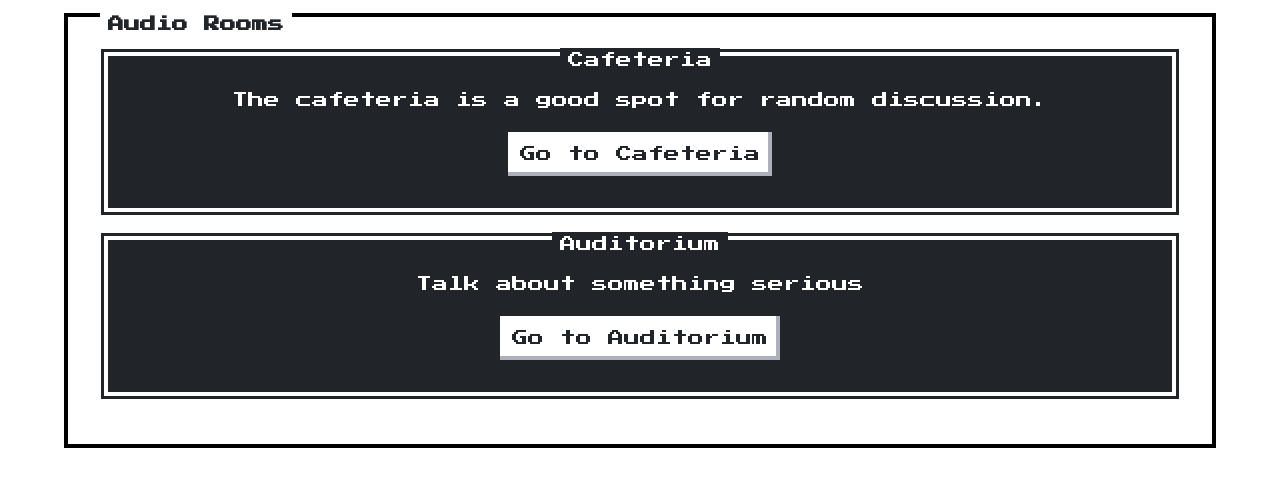
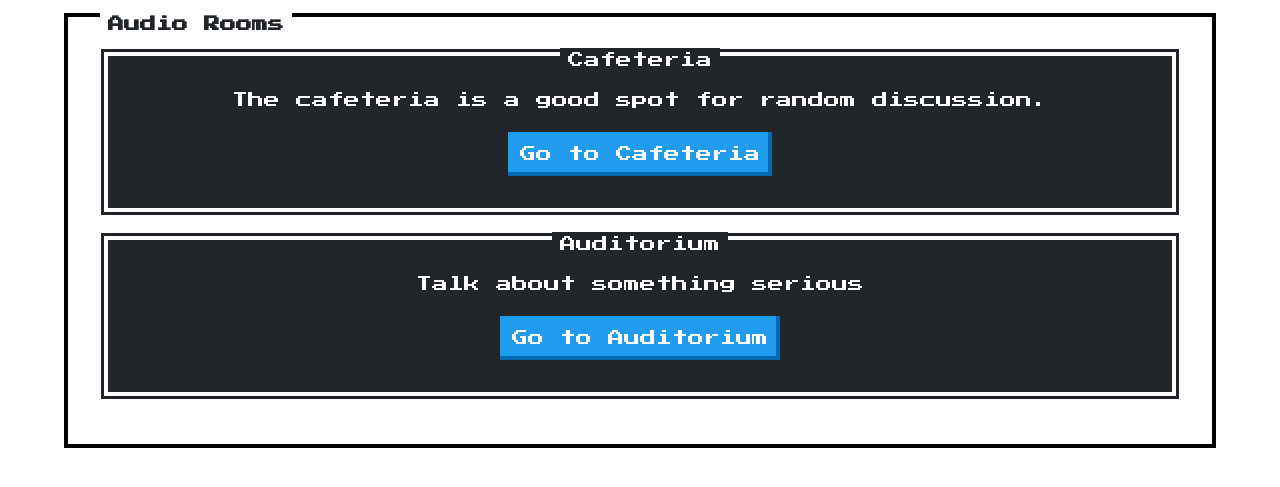
Before and after one commit to forestpurnell/sais-town, a plain HTML site: page index.html in a window 1280 px wide. Shown: the part 139-626 px from the top of the page. Drawn offline with nearby package versions, Linux system fonts and the light colour scheme.

Commit message:
Update index.html

```diff
--- a/index.html
+++ b/index.html
@@ -23,7 +23,7 @@
         max-width: 400px;
         }
       .audio-room {
-        margin-top: 2.5rem;
+        margin-top: 3.5rem;
       }
     </style>
   </head>
@@ -36,7 +36,7 @@
         <p class="title">Cafeteria</p>
         <p>The cafeteria is a good spot for random discussion.
           <div id="buttons" class="item">
-             <a class="nes-btn" href="https://jam.sais.town/cafeteria">Go to Cafeteria</a>
+             <a class="nes-btn is-primary" href="https://jam.sais.town/cafeteria">Go to Cafeteria</a>
           </div>
         </p>
       </div>
@@ -44,7 +44,7 @@
         <p class="title">Auditorium</p>
         <p>Talk about something serious
           <div id="buttons" class="item">
-             <a class="nes-btn" href="https://jam.sais.town/auditorium">Go to Auditorium</a>
+             <a class="nes-btn is-primary" href="https://jam.sais.town/auditorium">Go to Auditorium</a>
           </div>
         </p>
       </div>
```
